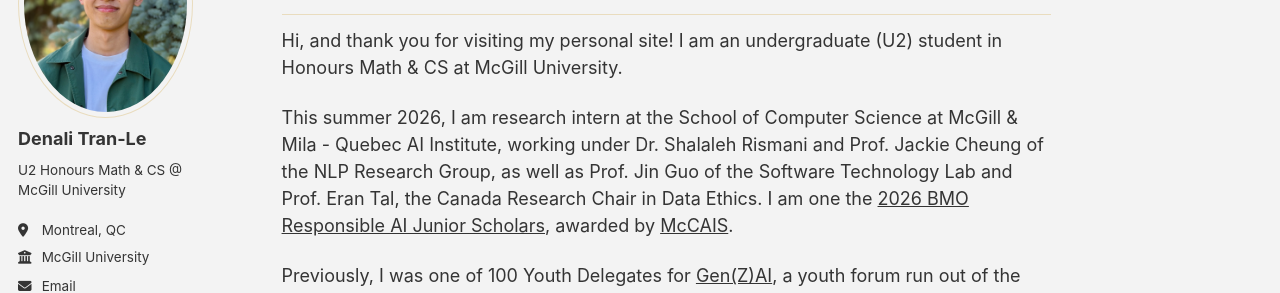
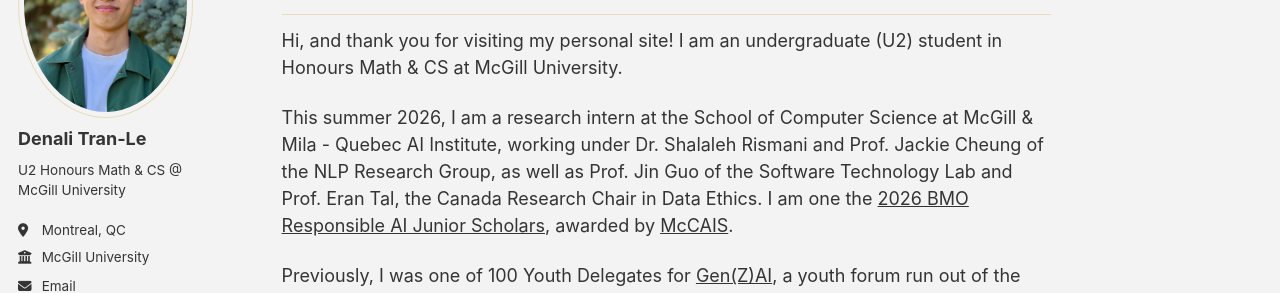
Before and after one commit to Denali101/Denali101.github.io, a Jekyll site: the page built from _pages/about.md, in a window 1280 px wide and 983 px high. Shown: the part 212-505 px from the top of the window. Built offline with Jekyll 4.4.1, drawn with Linux system fonts in a browser that asks for light colours; a script bundle is joined from its source files by our own code; library files that are not in the unit come from our copies.

```diff
--- a/_pages/about.md
+++ b/_pages/about.md
@@ -11,7 +11,7 @@ redirect_from:
 
 Hi, and thank you for visiting my personal site! I am an undergraduate (U2) student in Honours Math & CS at McGill University.
 
-This summer 2026, I am research intern at the School of Computer Science at McGill & Mila - Quebec AI Institute, working under Dr. Shalaleh Rismani and Prof. Jackie Cheung of the NLP Research Group, as well as Prof. Jin Guo of the Software Technology Lab and Prof. Eran Tal, the Canada Research Chair in Data Ethics. I am one the [2026 BMO Responsible AI Junior Scholars](https://www.mcgill.ca/cdsi/article/announcing-2026-bmo-responsible-ai-junior-scholars), awarded by [McCAIS](https://www.mcgill.ca/cdsi/initiatives/mccais).
+This summer 2026, I am a research intern at the School of Computer Science at McGill & Mila - Quebec AI Institute, working under Dr. Shalaleh Rismani and Prof. Jackie Cheung of the NLP Research Group, as well as Prof. Jin Guo of the Software Technology Lab and Prof. Eran Tal, the Canada Research Chair in Data Ethics. I am one the [2026 BMO Responsible AI Junior Scholars](https://www.mcgill.ca/cdsi/article/announcing-2026-bmo-responsible-ai-junior-scholars), awarded by [McCAIS](https://www.mcgill.ca/cdsi/initiatives/mccais).
 
 Previously, I was one of 100 Youth Delegates for [Gen(Z)AI](https://www.mediatechdemocracy.com/gen-z-ai), a youth forum run out of the [Centre for Media, Technology, and Democracy](https://www.mediatechdemocracy.com/). This youth forum consisted of 100 young Canadians (17-23), convening across four regional forums in Toronto, Montreal, Vancouver, and Halifax, each focused on a distinct issue regarding AI in society. We deliberated on these distinct issues, culminating in policy recommendations that were compiled into one [final report](/files/FinalReport.pdf) that was presented to the [Senate](/files/SenateReport.pdf) on April 30, 2026.
 
```
